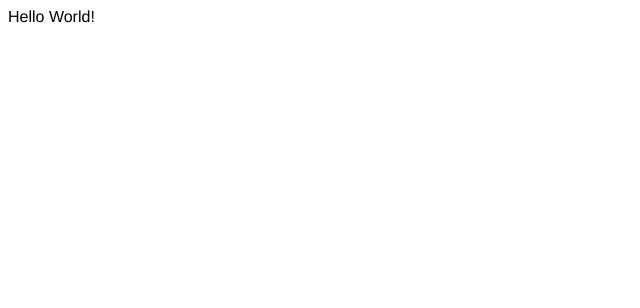
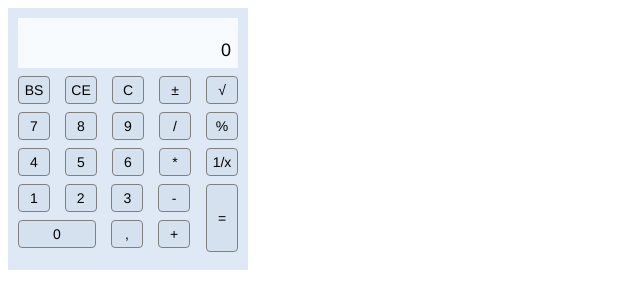
Before and after one commit to TngSam/calculator, a website built with webpack: page app/index.html in a window 1280 px wide. Shown: the whole page, without its empty margins (0-640 px from the left). Built offline with nearby package versions, Linux system fonts and the light colour scheme.

Commit message:
Created calculator layout

```diff
--- a/app/index.html
+++ b/app/index.html
@@ -2,9 +2,48 @@
 <html lang="en">
 <head>
 	<meta charset="UTF-8">
-	<title>Document</title>
+	<title>Calculator</title>
 </head>
 <body>
-	Hello World!
+	<div id="calculator">
+		<div id="value">0</div>
+		<div class="row">
+			<div id="backspace" class="button">BS</div>
+			<div id="ce" class="button">CE</div>
+			<div id="c" class="button">C</div>
+			<div id="sign" class="button">&plusmn;</div>
+			<div id="sqrt" class="button">√</div>
+		</div>
+		<div class="row">
+			<div class="cypher button">7</div>
+			<div class="cypher button">8</div>
+			<div class="cypher button">9</div>
+			<div id="divide" class="button">/</div>
+			<div id="percent" class="button">%</div>
+		</div>
+		<div class="row">
+			<div class="cypher button">4</div>
+			<div class="cypher button">5</div>
+			<div class="cypher button">6</div>
+			<div id="multiply" class="button">*</div>
+			<div id="reciproc" class="button">1/x</div>
+		</div>
+		<div class="row">
+			<div class="block">
+				<div class="row">
+					<div class="cypher button">1</div>
+					<div class="cypher button">2</div>
+					<div class="cypher button">3</div>
+					<div id="minus" class="button">-</div>
+				</div>
+				<div class="row">
+					<div class="cypher button zero">0</div>
+					<div id="comma" class="button">,</div>
+					<div id="plus" class="button">+</div>
+				</div>
+			</div>
+			<div id="equal" class="button">=</div>
+		</div>
+	</div>
 </body>
 </html>
--- a/app/scss/style.scss
+++ b/app/scss/style.scss
@@ -1,3 +1,50 @@
 body {
 	font-family: 'Helvetica';
 }
+#calculator {
+	* {
+		box-sizing: border-box;
+	}
+	width: 220px;
+	padding: 10px;
+	background-color: #DFE9F5;
+	font-size: 14px;
+}
+#value {
+	background-color: #F8FBFE;
+	width: 100%;
+	height: 50px;
+	padding: 7px;
+	display: flex;
+	justify-content: flex-end;
+	align-items: flex-end;
+	margin-bottom: 8px;
+	font-size: 18px;
+}
+.row {
+	display: flex;
+	justify-content: space-between;
+	margin-bottom: 8px;
+}
+.block {
+	width: 172px;
+	height: 68px;
+}
+.button {
+	width: 32px;
+	background-color: #D6E1EF;
+	display: flex;
+	justify-content: center;
+	align-items: center;
+	border: 1px solid gray;
+	border-radius: 4px;
+	padding: 5px;
+	transition: all 0.6s ease;
+	cursor: pointer;
+	&.zero {
+		width: 78px;
+	}
+	&:hover {
+		background-color: #FAE59B;
+	}
+}
```
